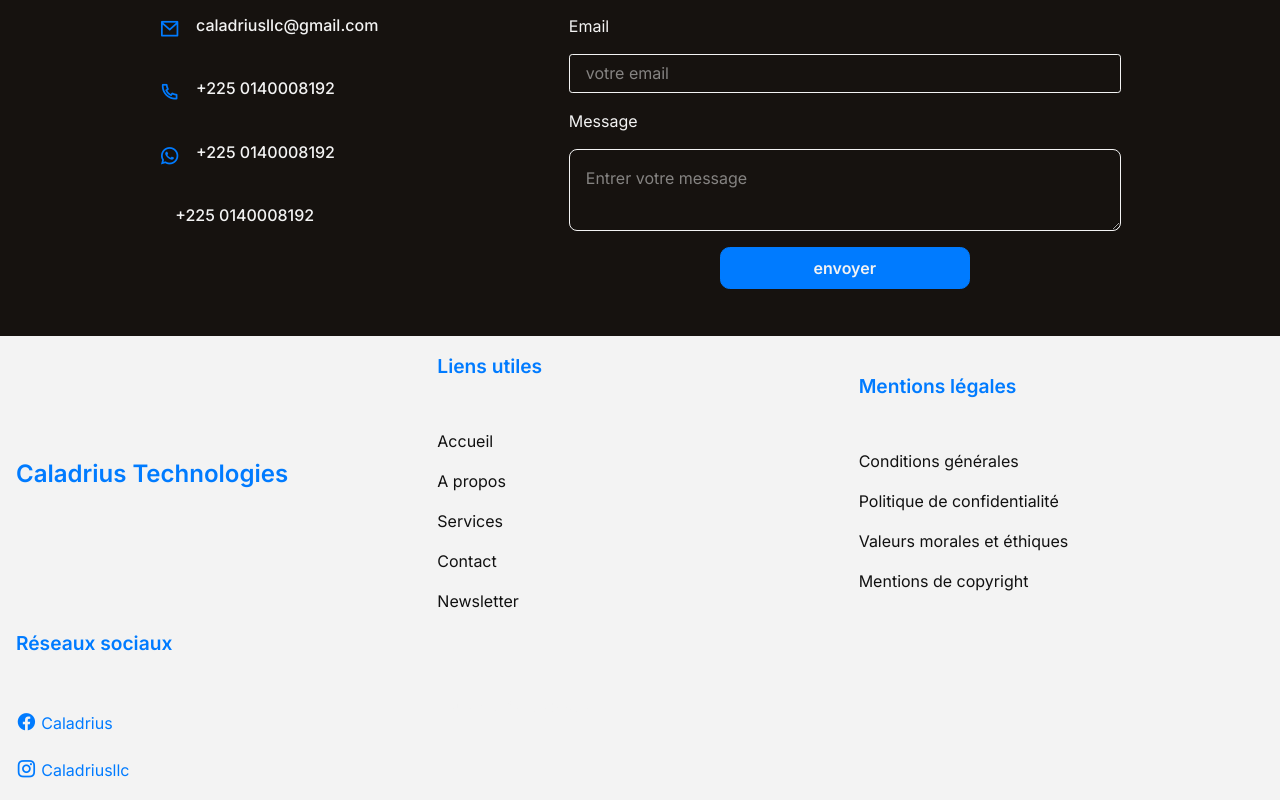
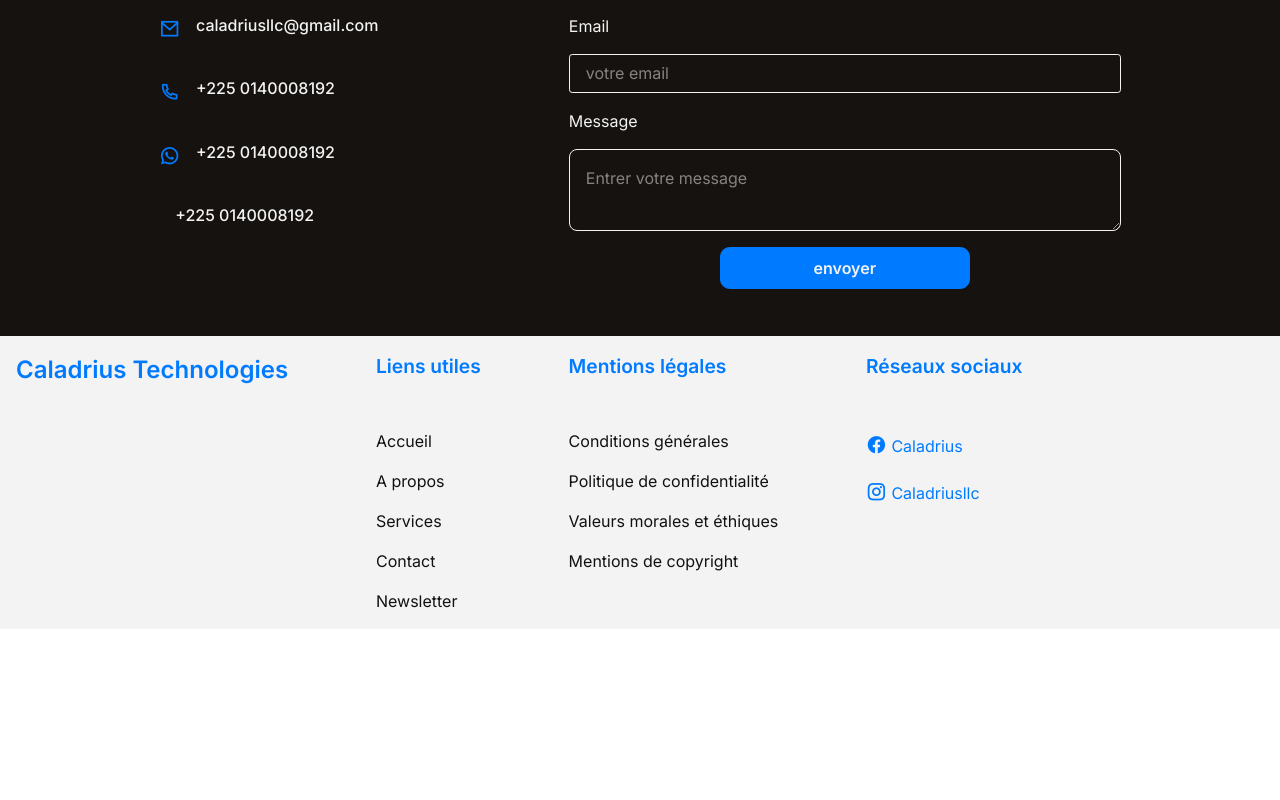
Before and after one commit to Migthyvan/Caladrius, a Vue app in the folder Caladrius/: page /contact in a window 1280 px wide. Shown: the part 464-1264 px from the top of the page. After the commit the page ends 1093 px from the top, so only its background shows below. Built offline with nearby package versions, Linux system fonts and the light colour scheme; some icons are missing.

Commit message:
29/05/25 second-one

```diff
--- a/Caladrius/src/components/section/r_footerSection.vue
+++ b/Caladrius/src/components/section/r_footerSection.vue
@@ -107,9 +107,11 @@ ul li a{
 @media (min-width: 980px) {
 
     .my__footer{
-        display: grid;
-        grid-template-columns: 1fr 1fr 1fr;
-        gap: 1rem;
+        display: flex;
+        flex-direction: row;
+        align-items: start;
+        justify-content: space-between;
+        gap: 4rem;
     }
 
     .sub__container{
--- a/Caladrius/src/components/tools/newsletterTools.vue
+++ b/Caladrius/src/components/tools/newsletterTools.vue
@@ -67,21 +67,35 @@ export default {
 
         const submitForm = async () => {
             isLoading.value = true;
+            aboutMessage.value.errorMessages = '';
+            aboutMessage.value.successMessage = '';
+
             if (!form.value.email || !form.value.name) {
                 aboutMessage.value.errorMessages = 'Veuillez remplir tous les champs';
                 attempts.value++;
                 isLoading.value = false;
                 return;
             }
+
             try {
                 const response = await instance.post('/newsletter/subscribers/', form.value);
                 aboutMessage.value.successMessage = 'Inscription réussie !';
                 step.value = 2;
-                attempts.value = 0; // Réinitialiser le nombre de tentatives
-                aboutMessage.value.errorMessages = ''; // Effacer l'erreur précédente
+                attempts.value = 0;
+
+                // Réinitialiser après succès
+                setTimeout(() => {
+                    aboutMessage.value.successMessage = '';
+                }, 4000);
             } catch (error) {
-                aboutMessage.value.errorMessages = 'Une erreur est survenue lors de l\'envoi du formulaire';
+                aboutMessage.value.errorMessages = error.response?.data?.message ||
+                                                'Une erreur est survenue lors de l\'envoi du formulaire';
                 attempts.value++;
+
+                // Effacer l'erreur après 4s
+                setTimeout(() => {
+                    aboutMessage.value.errorMessages = '';
+                }, 4000);
             } finally {
                 isLoading.value = false;
             }
```
